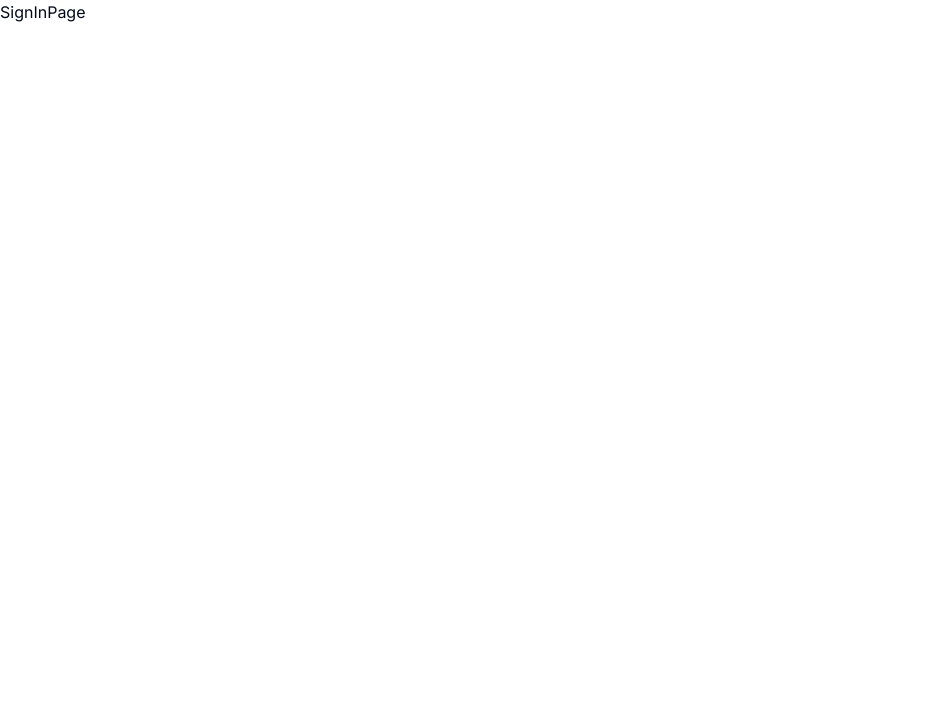
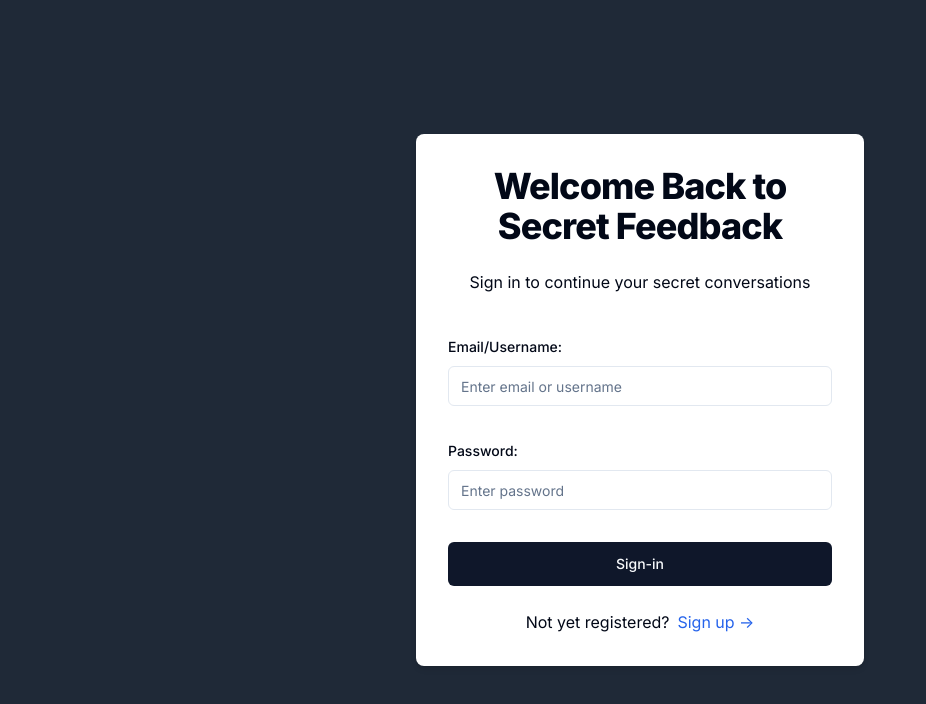
Before and after one commit to aakash19090/secret-feedback, a Next.js app: page /sign-in in a window 1280 px wide. Shown: the top 704 px of the page, without its empty margins (0-926 px from the left). Built offline with nearby package versions, Linux system fonts and the light colour scheme.

Commit message:
add sign in page route

```diff
--- a/src/app/(auth)/sign-in/page.tsx
+++ b/src/app/(auth)/sign-in/page.tsx
@@ -1,5 +1,14 @@
-const SignInPage = () => {
-    return <div>SignInPage</div>;
+import SignInForm from '@/components/SignInForm';
+
+const SignInPage = async ({ params }: { params: { username: string } }) => {
+    const { username } = params;
+    return (
+        <main className='flex min-h-screen items-center justify-center bg-gray-800'>
+            <div className='w-full max-w-md rounded-lg bg-white p-8 shadow-md'>
+                <SignInForm />
+            </div>
+        </main>
+    );
 };
 
 export default SignInPage;
--- /dev/null
+++ b/src/app/dashboard/page.tsx
@@ -0,0 +1,13 @@
+'use client';
+
+import { useSession } from 'next-auth/react';
+
+const DashboardPage = () => {
+    const { data: session, status } = useSession();
+
+    console.log('session', session);
+
+    return <div>DashboardPage</div>;
+};
+
+export default DashboardPage;
--- /dev/null
+++ b/src/components/SignInForm/index.tsx
@@ -0,0 +1,133 @@
+'use client';
+
+import { signIn } from 'next-auth/react';
+import Link from 'next/link';
+import { useRouter } from 'next/navigation';
+import { useState } from 'react';
+
+import { SignInFormConstants } from '@/constants';
+import { SignInSchema } from '@/schemas/signInSchema';
+import { zodResolver } from '@hookform/resolvers/zod';
+import { LoaderCircle } from 'lucide-react';
+import { useForm } from 'react-hook-form';
+import * as z from 'zod';
+
+import Formheader from '@/components/Formheader';
+import { Button } from '@/components/ui/button';
+import { Form, FormControl, FormField, FormItem, FormLabel, FormMessage } from '@/components/ui/form';
+import { Input } from '@/components/ui/input';
+import { toast } from '@/components/ui/use-toast';
+
+type FormData = z.infer<typeof SignInSchema>;
+
+const SignInForm = () => {
+    const [isSubmittingForm, setIsSubmittingForm] = useState(false);
+    const form = useForm({
+        resolver: zodResolver(SignInSchema),
+        defaultValues: {
+            identifier: '',
+            password: '',
+        },
+    });
+
+    const { handleSubmit, control } = form;
+
+    const router = useRouter();
+
+    const { title, subtitle } = SignInFormConstants;
+
+    const handleLogin = async (data: FormData) => {
+        setIsSubmittingForm(true);
+        const result = await signIn('credentials', {
+            redirect: false,
+            identifier: data.identifier,
+            password: data.password,
+        });
+
+        console.log('result', result);
+
+        if (result?.error) {
+            setIsSubmittingForm(false);
+            if (result.error === 'CredentialsSignin') {
+                toast({
+                    title: 'Login Failed',
+                    description: 'Incorrect username or password',
+                    variant: 'destructive',
+                });
+            } else {
+                toast({
+                    title: 'Error',
+                    description: result.error,
+                    variant: 'destructive',
+                });
+            }
+        }
+        setIsSubmittingForm(false);
+        result?.url && router.replace('/dashboard');
+    };
+
+    return (
+        <>
+            {/* Sign-up Form Header */}
+            <Formheader title={title} subtitle={subtitle} />
+
+            {/* Sign-up Form */}
+            <Form {...form}>
+                <form onSubmit={handleSubmit(handleLogin)} className='mt-10 space-y-8' autoComplete='off'>
+                    <FormField
+                        control={control}
+                        name='identifier'
+                        render={({ field }) => (
+                            <FormItem>
+                                <FormLabel>Email/Username:</FormLabel>
+                                <FormControl>
+                                    <Input placeholder='Enter email or username' autoComplete='off' {...field} />
+                                </FormControl>
+                                <FormMessage />
+                            </FormItem>
+                        )}
+                    />
+
+                    <FormField
+                        control={control}
+                        name='password'
+                        render={({ field }) => (
+                            <FormItem>
+                                <FormLabel>Password:</FormLabel>
+                                <FormControl>
+                                    <Input
+                                        type='password'
+                                        placeholder='Enter password'
+                                        autoComplete='new-password'
+                                        {...field}
+                                    />
+                                </FormControl>
+                                <FormMessage />
+                            </FormItem>
+                        )}
+                    />
+
+                    <Button size='lg' className='w-full' type='submit' disabled={isSubmittingForm}>
+                        {isSubmittingForm ? (
+                            <>
+                                <LoaderCircle className='mr-2 h-4 w-4 animate-spin' /> Signing In
+                            </>
+                        ) : (
+                            `Sign-in`
+                        )}
+                    </Button>
+                </form>
+            </Form>
+
+            {/* Sign-up Form Footer */}
+            <p className='mt-6 text-center'>
+                Not yet registered?
+                <Link href='/sign-up' className='ml-2 text-blue-600 hover:text-blue-800'>
+                    Sign up -&gt;
+                </Link>
+            </p>
+        </>
+    );
+};
+
+export default SignInForm;
--- a/src/components/SignUpForm/index.tsx
+++ b/src/components/SignUpForm/index.tsx
@@ -198,7 +198,7 @@ const SignUpForm = () => {
                         )}
                     />
 
-                    <Button size='lg' className='w-full' type='submit'>
+                    <Button size='lg' className='w-full' type='submit' disabled={isSubmittingForm}>
                         {isSubmittingForm ? (
                             <>
                                 <LoaderCircle className='mr-2 h-4 w-4 animate-spin' /> Please wait
--- a/src/components/VerifyAccountForm/index.tsx
+++ b/src/components/VerifyAccountForm/index.tsx
@@ -1,7 +1,7 @@
 'use client';
 
 import { useRouter } from 'next/navigation';
-import { useCallback, useEffect, useState } from 'react';
+import { useState } from 'react';
 
 import { VerifyAccountFormConstants } from '@/constants';
 import { VerifySchema } from '@/schemas/verifySchema';
@@ -14,7 +14,6 @@ import * as z from 'zod';
 import Formheader from '@/components/Formheader';
 import { Button } from '@/components/ui/button';
 import { Form, FormControl, FormDescription, FormField, FormItem, FormLabel, FormMessage } from '@/components/ui/form';
-import { Input } from '@/components/ui/input';
 import { InputOTP, InputOTPGroup, InputOTPSlot } from '@/components/ui/input-otp';
 import { toast } from '@/components/ui/use-toast';
 
@@ -97,7 +96,7 @@ const VerifyAccountForm = ({ username }: VerifyAccountFormProps) => {
                         )}
                     />
 
-                    <Button size='lg' className='w-full' type='submit'>
+                    <Button size='lg' className='w-full' type='submit' disabled={isCheckingCode}>
                         {isCheckingCode ? (
                             <>
                                 <LoaderCircle className='mr-2 h-4 w-4 animate-spin' />
--- a/src/constants/index.ts
+++ b/src/constants/index.ts
@@ -9,3 +9,8 @@ export const VerifyAccountFormConstants = {
     subtitle: 'Enter the verification code sent to your email',
     note: 'If you have unverified account after signup, your username will still be available to others who verify their account first',
 };
+
+export const SignInFormConstants = {
+    title: 'Welcome Back to Secret Feedback',
+    subtitle: 'Sign in to continue your secret conversations',
+};
--- a/src/middleware.ts
+++ b/src/middleware.ts
@@ -4,17 +4,17 @@ import { NextRequest, NextResponse } from 'next/server';
 export { default } from 'next-auth/middleware';
 
 export async function middleware(request: NextRequest) {
-    const token = await getToken({ req: request });
+    const token = await getToken({ req: request, secret: process.env.NEXTAUTH_SECRET });
     const url = request.nextUrl;
 
     const authPathsToSkipForLoggedInUser = ['/', '/sign-in', '/sign-up', '/verify'];
     const isOnAuthPath = authPathsToSkipForLoggedInUser.some((path) => url.pathname.startsWith(path));
     const isOnDashboardPath = url.pathname.startsWith('/dashboard');
 
-    if (token && isOnAuthPath) {
-        // If user is already logged in, redirect them to dashboard
-        return NextResponse.redirect(new URL('/dashboard', request.url));
-    }
+    // if (token && isOnAuthPath) {
+    //     // If user is already logged in, redirect them to dashboard
+    //     return NextResponse.redirect(new URL('/dashboard', request.url));
+    // }
 
     if (!token && isOnDashboardPath) {
         // If user is not logged in and trying to access dashboard, redirect them to sign-in page
```
Also changed, not shown: src/app/(auth)/verify/[username]/page.tsx (renamed from src/app/verify/[username]/page.tsx).
